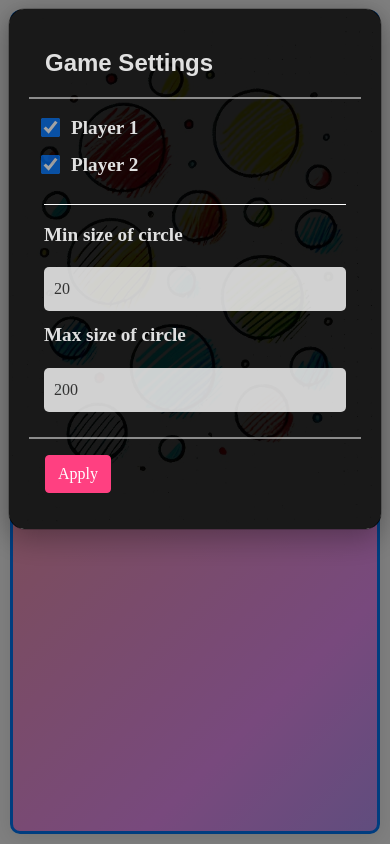
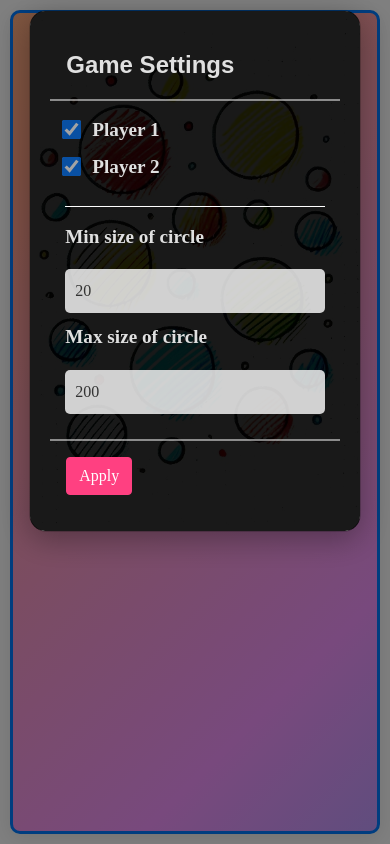
Before and after one commit to Dhiren-Koshti/circle-survival, a plain HTML site: page index.html in a window 390 px wide. Drawn offline with nearby package versions, Linux system fonts and the light colour scheme.

Commit message:
make responsive

```diff
--- a/css/style.css
+++ b/css/style.css
@@ -224,6 +224,7 @@ body {
     animation: gradientAnimation 8s ease infinite;
     border-radius: 10px;
     box-shadow: 0 4px 20px rgba(0, 0, 0, 0.1);
+    cursor: pointer;
 }
 
 @keyframes gradientAnimation {
@@ -325,3 +326,22 @@ body {
     outline: none;
     box-shadow: 0 0 10px rgba(40, 167, 69, 0.7);
 }
+
+/* Further adjustments for very small screens */
+@media (max-width: 576px) {
+    #myModal .modal-dialog,
+    #myModal2 .modal-dialog,
+    #myModal3 .modal-dialog {
+        max-width: 95%;
+        margin: 10px auto;
+    }
+}
+
+/* Adjust for larger mobile screens (tablets and phablets) */
+@media (max-width: 768px) {
+    #myModal .modal-dialog,
+    #myModal2 .modal-dialog,
+    #myModal3 .modal-dialog {
+        max-width: 85%;
+    }
+}
```
